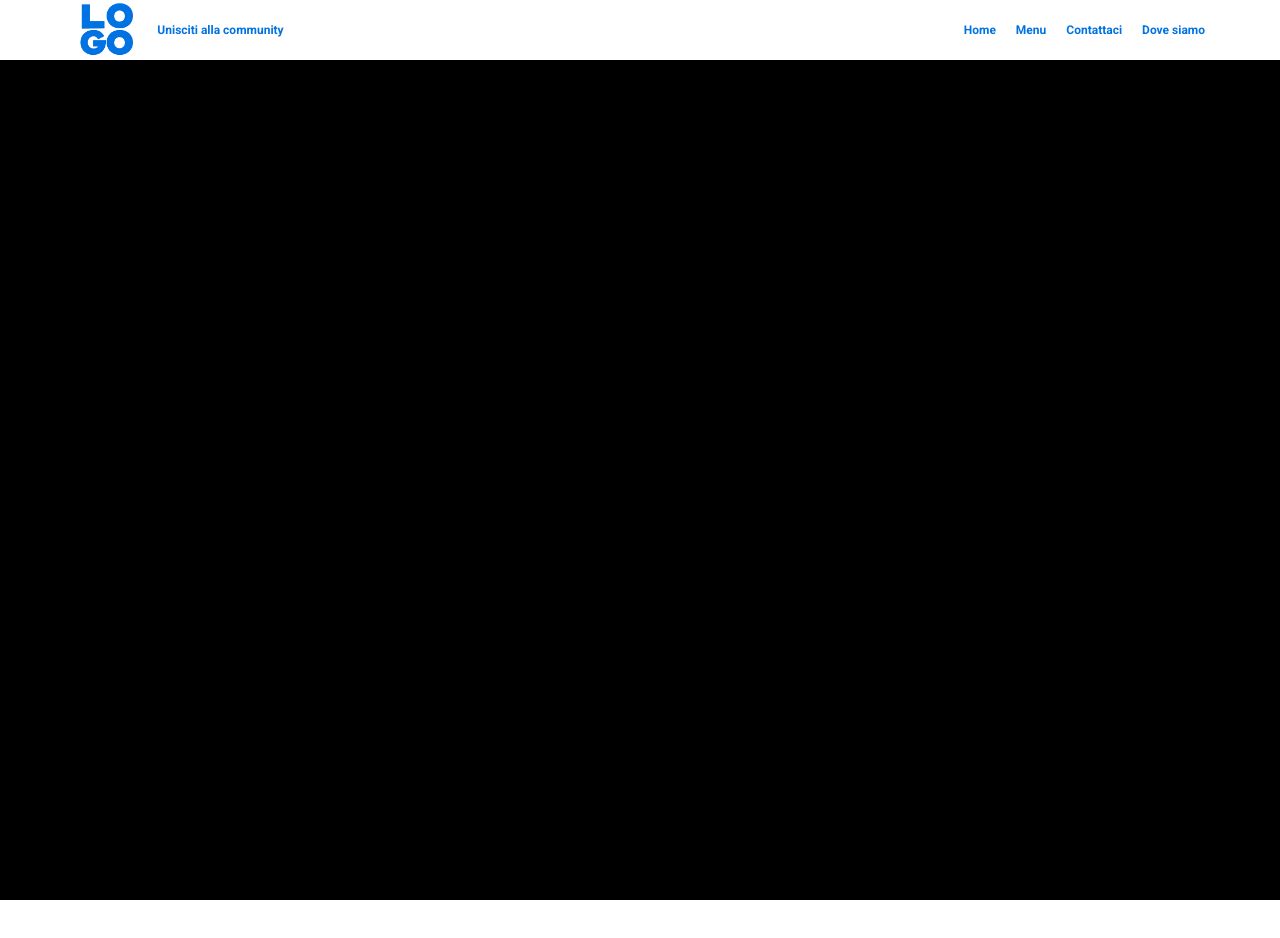
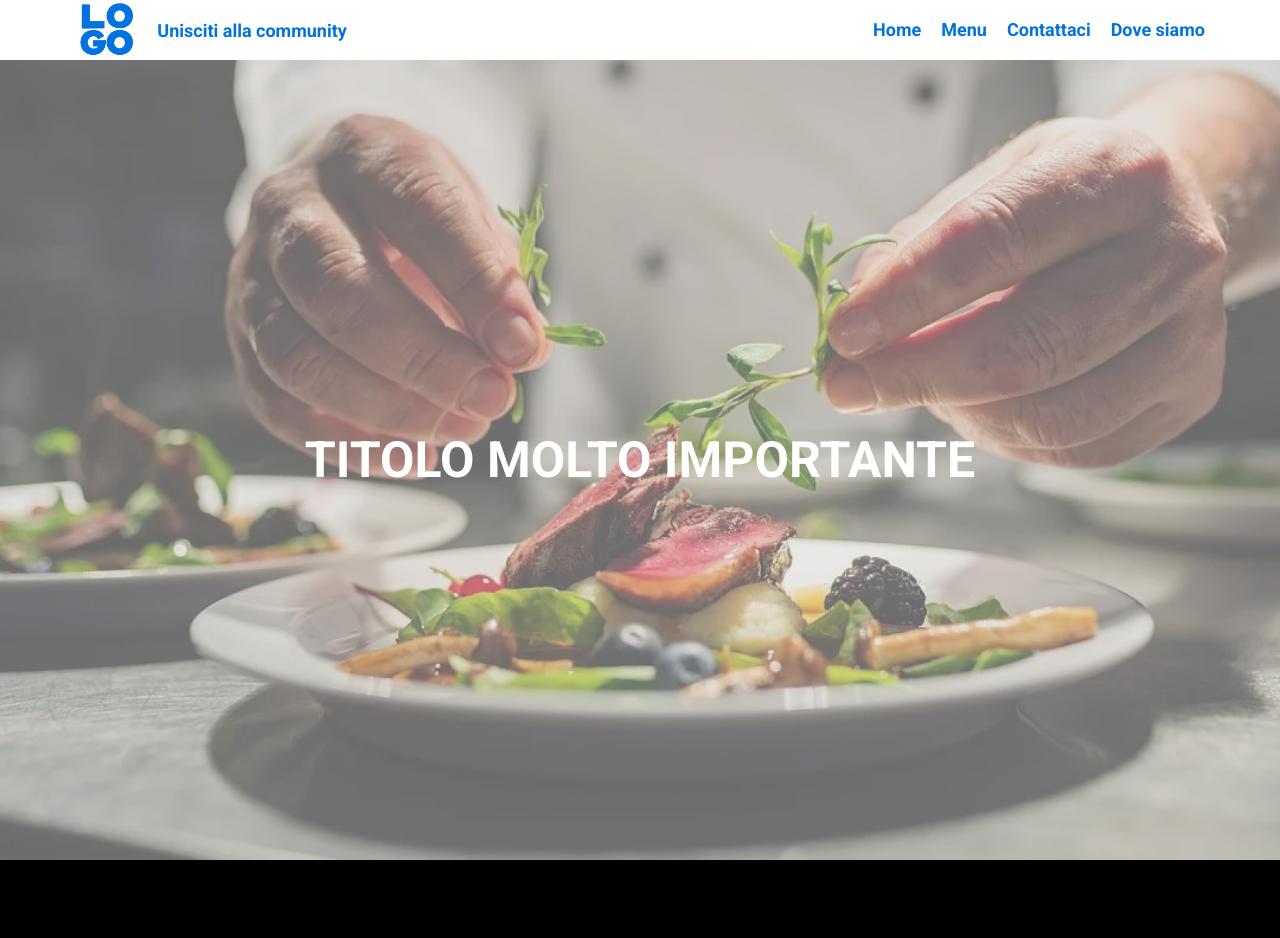
Before and after one commit to LeleGuidi/html-css-12bool, a plain HTML site: page bonus2/index.html in a window 1280 px wide. Before the commit the page ends 900 px from the top, so only its background shows below. Drawn offline with Linux system fonts and the light colour scheme.

Commit message:
Migliorato bonus 2

```diff
--- a/bonus2/css/style.css
+++ b/bonus2/css/style.css
@@ -16,7 +16,6 @@ body {
 
 i {
     font-size: 30px;
-    color: black;
 }
 
 a {
@@ -29,6 +28,38 @@ a {
     font-size: 12px;
 }
 
+h1 {
+    font-size: 30px;
+    text-transform: uppercase;
+    color: white;
+}
+
+@media screen and (min-width: 575px) {
+    h1 {
+        font-size: 40px;
+        text-transform: uppercase;
+        color: white;
+    }
+
+    .header-left p, .header-right nav {
+        font-weight: bold;
+        font-size: 13px;
+    }
+
+}
+
+@media screen and (min-width: 768px) {
+    h1 {
+        font-size: 50px;
+        text-transform: uppercase;
+        color: white;
+    }
+
+    .header-left p, .header-right nav {
+        font-weight: bold;
+        font-size: 18px;
+    }
+}
 /*-----------------
     HEADER
 ------------------*/
@@ -89,3 +120,23 @@ header {
         display: none;
     }
 }
+
+/*-----------------
+    SECTION HERO
+------------------*/
+.hero {
+    margin-top: 60px;
+    background-image: url(../img/hero.webp);
+    background-repeat: no-repeat;
+    background-position: center;
+    background-size: cover;
+    height: 100vh;
+    box-shadow: inset 0 0 0 1000px rgba(211, 211, 211, 0.5);
+}
+
+.hero .container {
+    display: flex;
+    height: 100%;
+    justify-content: center;
+    align-items: center;
+}
--- a/bonus2/index.html
+++ b/bonus2/index.html
@@ -54,7 +54,9 @@
     </header>
     <main>
         <section class="hero">
-
+            <div class="container">
+                <h1>Titolo molto importante</h1>
+            </div>
         </section>
     </main>
     <footer></footer>
```
Also changed, not shown: bonus2/img/hero.webp (added).
